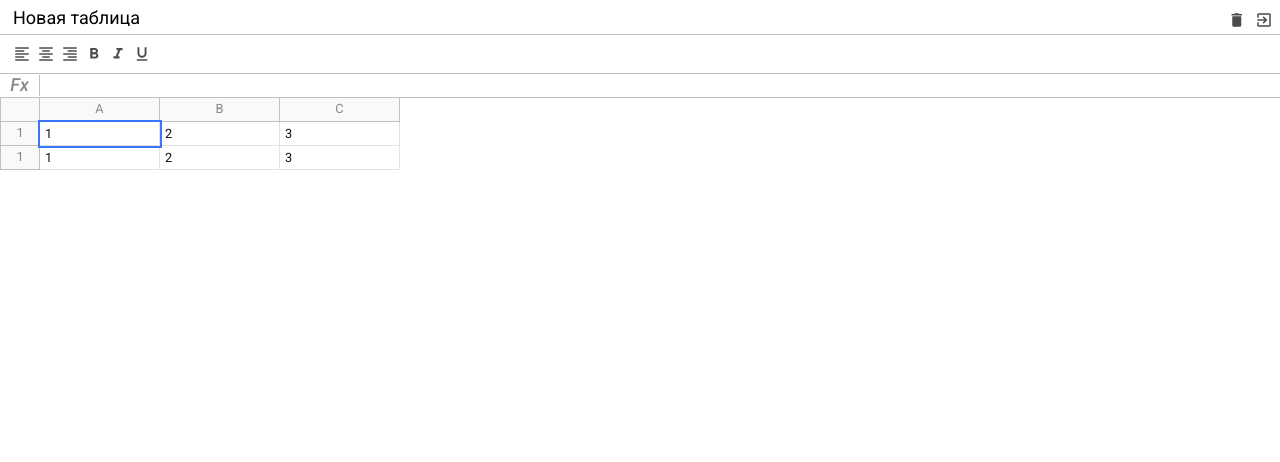
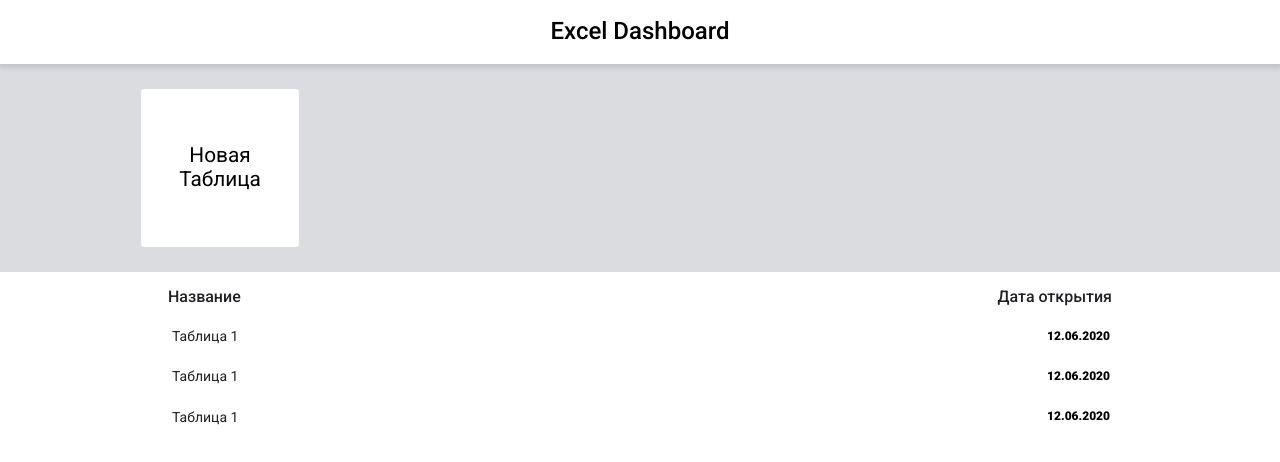
Before and after one commit to al-march/exel, a website built with webpack: page src/index.html in a window 1280 px wide. Built offline with nearby package versions, Linux system fonts and the light colour scheme.

Commit message:
feat: [template] added template for start page

```diff
--- a/src/index.html
+++ b/src/index.html
@@ -12,80 +12,43 @@
 
 <body>
   <div id="app" class="container">
-    <div class="excel">
 
-      <div class="excel__header">
-        <input type="text" class="input" value="Новая таблица">
+    <div class="db">
+      <div class="db__header">
+        <h1>Excel Dashboard</h1>
+      </div>
+      <div class="db__new">
+        <div class="db__view">
+          <a href="#" class="db__create">
+            Новая <br> Таблица
+          </a>
+        </div>
+      </div>
+      <div class="db__table db__view">
 
-        <div>
-          <div class="button">
-            <i class="material-icons"> delete </i>
-          </div>
-          <div class="button">
-            <i class="material-icons"> exit_to_app </i>
-          </div>
+        <div class="db__list-header">
+          <span>Название</span>
+          <span>Дата открытия</span>
         </div>
 
+        <ul class="db__list">
+          <li class="db__record">
+            <a href="#">Таблица 1</a>
+            <strong>12.06.2020</strong>
+          </li>
+          <li class="db__record">
+            <a href="#">Таблица 1</a>
+            <strong>12.06.2020</strong>
+          </li>
+          <li class="db__record">
+            <a href="#">Таблица 1</a>
+            <strong>12.06.2020</strong>
+          </li>
+        </ul>
+
       </div>
+    </div>
 
-      <div class="excel__toolbar">
-        <div class="button">
-          <i class="material-icons"> format_align_left </i>
-        </div>
-        <div class="button">
-          <i class="material-icons"> format_align_center </i>
-        </div>
-        <div class="button">
-          <i class="material-icons"> format_align_right </i>
-        </div>
-        <div class="button">
-          <i class="material-icons"> format_bold </i>
-        </div>
-        <div class="button">
-          <i class="material-icons"> format_italic </i>
-        </div>
-        <div class="button">
-          <i class="material-icons"> format_underlined </i>
-        </div>
-      </div>
-
-      <div class="excel__formula">
-        <div class="info">Fx</div>
-        <div class="input" contenteditable spellcheck="false"></div>
-      </div>
-
-      <div class="excel__table">
-        <div class="row">
-          <div class="row-info"></div>
-          <div class="row-data">
-            <div class="column">A</div>
-            <div class="column">B</div>
-            <div class="column">C</div>
-          </div>
-        </div>
-        <div class="row">
-          <div class="row-info">
-            1
-          </div>
-          <div class="row-data">
-            <div class="cell selected" contenteditable="">1</div>
-            <div class="cell" contenteditable="">2</div>
-            <div class="cell" contenteditable="">3</div>
-          </div>
-        </div>
-        <div class="row">
-          <div class="row-info">
-            1
-          </div>
-          <div class="row-data">
-            <div class="cell" contenteditable="">1</div>
-            <div class="cell" contenteditable="">2</div>
-            <div class="cell" contenteditable="">3</div>
-          </div>
-        </div>
-      </div>
-
-    </div>
   </div>
 </body>
 
--- a/src/scss/_mixins.scss
+++ b/src/scss/_mixins.scss
@@ -20,3 +20,9 @@
     cursor: pointer;
   }
 }
+
+@mixin clear-list() {
+  list-style: none;
+  padding: 0;
+  margin: 0;
+}
--- a/src/scss/_vars.scss
+++ b/src/scss/_vars.scss
@@ -7,3 +7,5 @@
 $cell-width: 120px;
 
 $border-color: #c0c0c0;
+
+$db-header-height: 64px;
--- /dev/null
+++ b/src/scss/dashboard.scss
@@ -0,0 +1,94 @@
+@import "vars";
+@import "mixins";
+
+.db {
+
+  &__header {
+    position: fixed;
+    left: 0;
+    right: 0;
+    top: 0;
+    height: $db-header-height;
+    display: flex;
+    align-items: center;
+    justify-content: center;
+    background: #fff;
+    box-shadow: 0 2px 5px 2px rgba(60, 64, 67, 0.15);
+    z-index: 10;
+
+    h1 {
+      font-weight: 500;
+    }
+  }
+
+  &__new {
+    margin-top: $db-header-height;
+    padding: 1.5rem;
+    background: #dadce0;
+  }
+
+  &__create {
+    width: 160px;
+    height: 160px;
+    background: #fff;
+    border-radius: 4px;
+    border: 1px solid #dadce0;
+    display: flex;
+    align-items: center;
+    justify-content: center;
+
+    text-align: center;
+    font-size: 1.3rem;
+    text-decoration: none;
+    color: #000;
+
+    &:hover {
+      cursor: pointer;
+      color: green;
+      border-color: green;
+    }
+  }
+
+  &__view {
+    max-width: 1000px;
+    margin: 0 auto;
+  }
+
+  &__table {
+    padding: 1rem;
+  }
+  &__list-header {
+    display: flex;
+    justify-content: space-between;
+    color:  #202124;
+    font-weight: 500;
+    font-size: 16px;
+    margin-bottom: 10px;
+    padding: 0 12px;
+  }
+  &__list {
+    @include clear-list;
+  }
+  &__record {
+    display: flex;
+    justify-content: space-between;
+    align-items: center;
+    padding: 12px 14px 12px 16px;
+
+    &:hover {
+      background: #e6f4ea;
+      border-radius: 25px
+    }
+
+    a {
+      text-decoration: none;
+      cursor: pointer;
+      color: #202124;
+      font-size: 14px;
+
+      &:hover {
+        text-decoration: underline;
+      }
+    }
+  }
+}
--- a/src/scss/main.scss
+++ b/src/scss/main.scss
@@ -5,6 +5,7 @@
 @import "toolbar";
 @import "formula";
 @import "table";
+@import "dashboard";
 
 * {
   margin: 0;
```
Also changed, not shown: src/assets/excel.html (added, +92 -0 lines).
